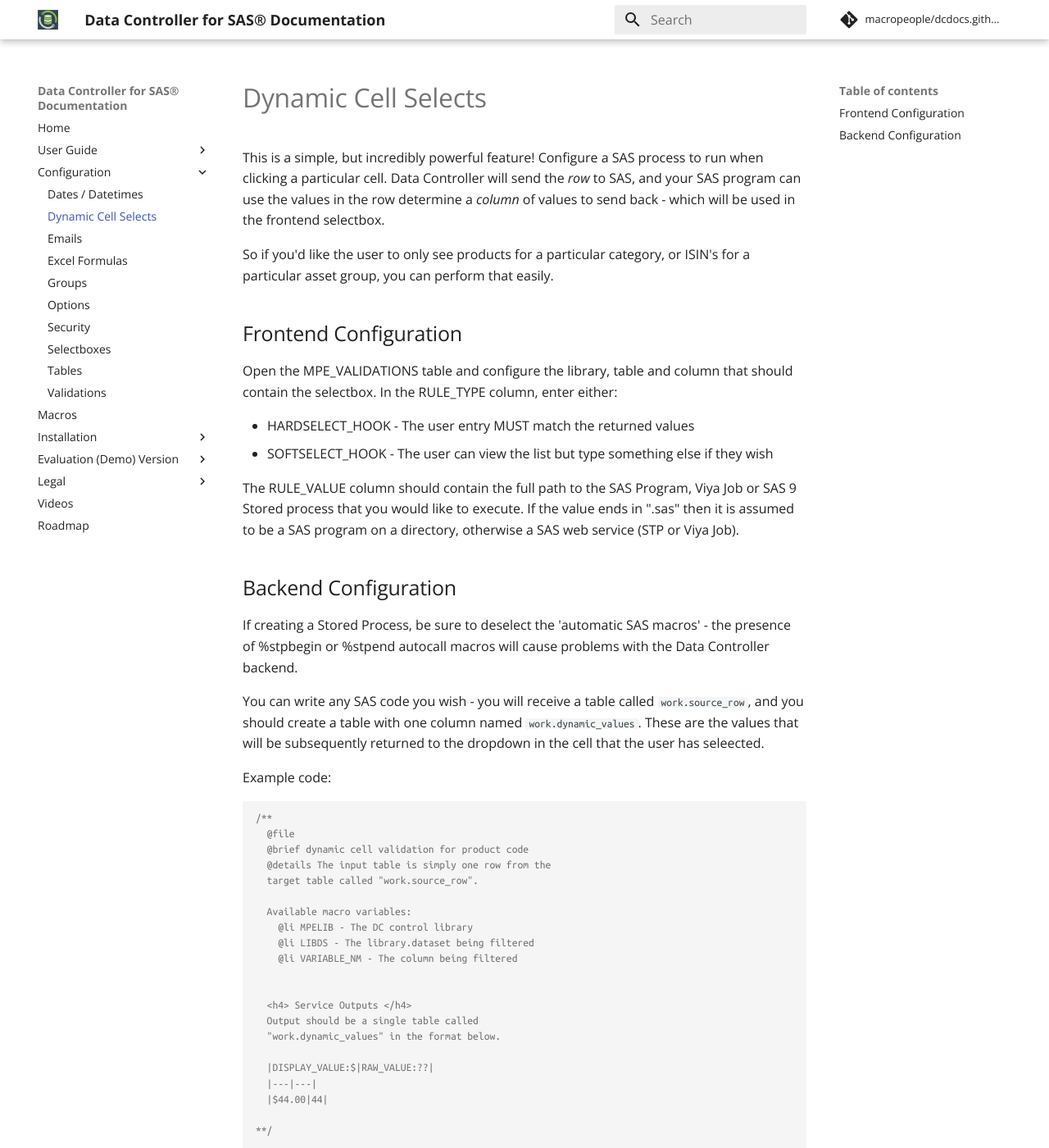
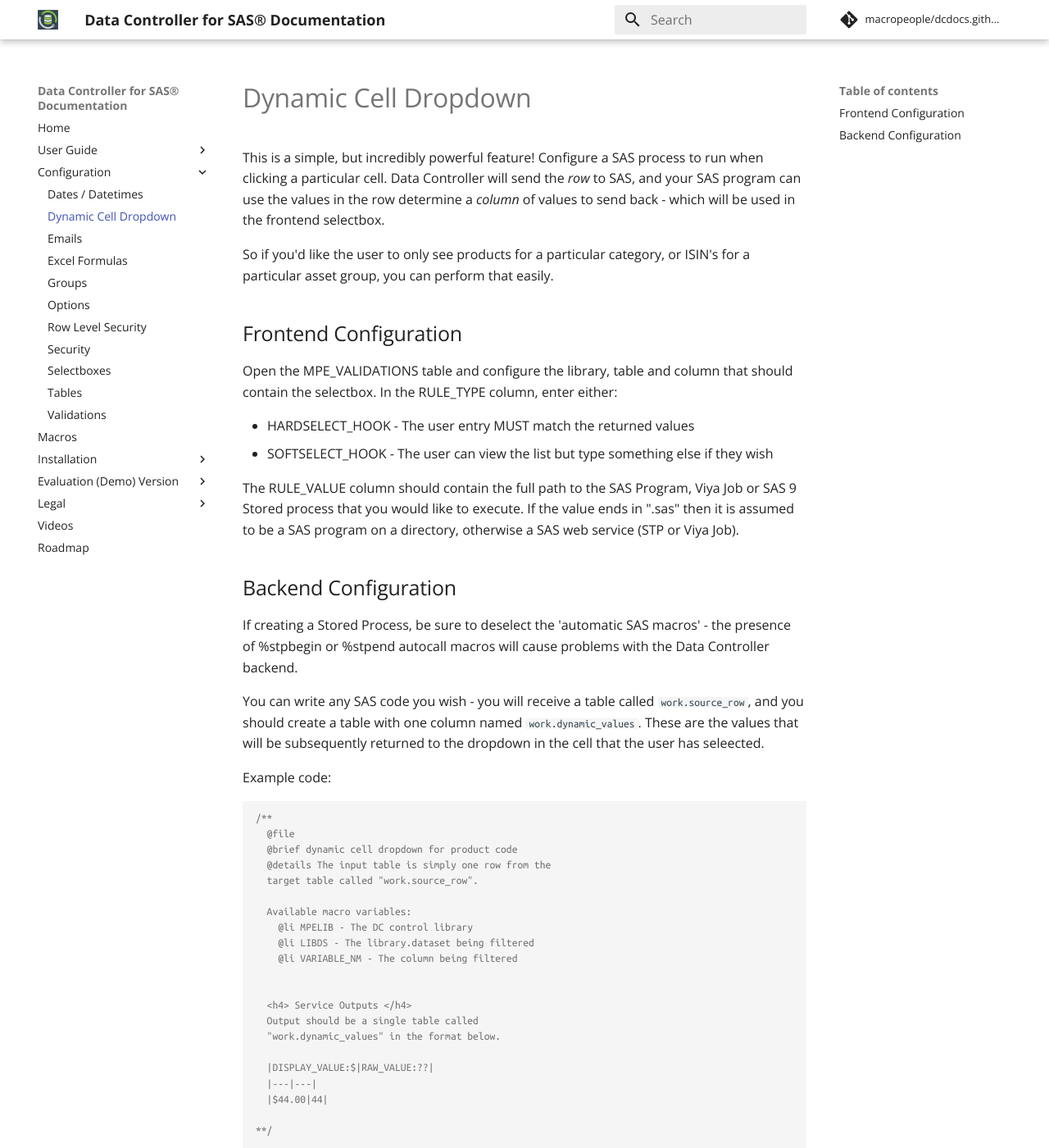
Before and after one commit to datacontroller/docs.datacontroller.io, an MkDocs documentation site: the page built from docs/dynamic-cell-dropdown.md, in a window 1280 px wide and 1400 px high. Shown: the whole window at 82% size. Built offline with MkDocs 1.6.1 and Material for MkDocs 9.7.7, drawn with Linux system fonts in a browser that asks for light colours; comment, search, counter and statistics services are not loaded.

Commit message:
chore: automated commit

````diff
--- a/docs/dynamic-cell-selects.md
+++ b/docs/dynamic-cell-dropdown.md
@@ -1,11 +1,11 @@
 ---
 layout: article
-title: Dynamic Cell Selects
+title: Dynamic Cell Dropdown
 description: Configure SAS programs to determine exactly which values can appear within which cells in your Data Controller table!
 og_image:  img/cell_validation1.png
 ---
 
-# Dynamic Cell Selects
+# Dynamic Cell Dropdown
 
 This is a simple, but incredibly powerful feature!  Configure a SAS process to run when clicking a particular cell.  Data Controller will send the *row* to SAS, and your SAS program can use the values in the row determine a *column* of values to send back - which will be used in the frontend selectbox.
 
@@ -30,7 +30,7 @@
 ```sas
 /**
   @file
-  @brief dynamic cell validation for product code
+  @brief dynamic cell dropdown for product code
   @details The input table is simply one row from the
   target table called "work.source_row".
 
--- a/mkdocs.yml
+++ b/mkdocs.yml
@@ -12,11 +12,12 @@
     - Table Viewer: dcu-tableviewer.md
 - Configuration:
     - Dates / Datetimes: dcc-dates.md
-    - Dynamic Cell Selects: dynamic-cell-selects.md
+    - Dynamic Cell Dropdown: dynamic-cell-dropdown.md
     - Emails: emails.md
     - Excel Formulas: excel.md
     - Groups: dcc-groups.md
     - Options: dcc-options.md
+    - Row Level Security: row-level-security.md
     - Security: dcc-security.md
     - Selectboxes: dcc-selectbox.md
     - Tables: dcc-tables.md
````
